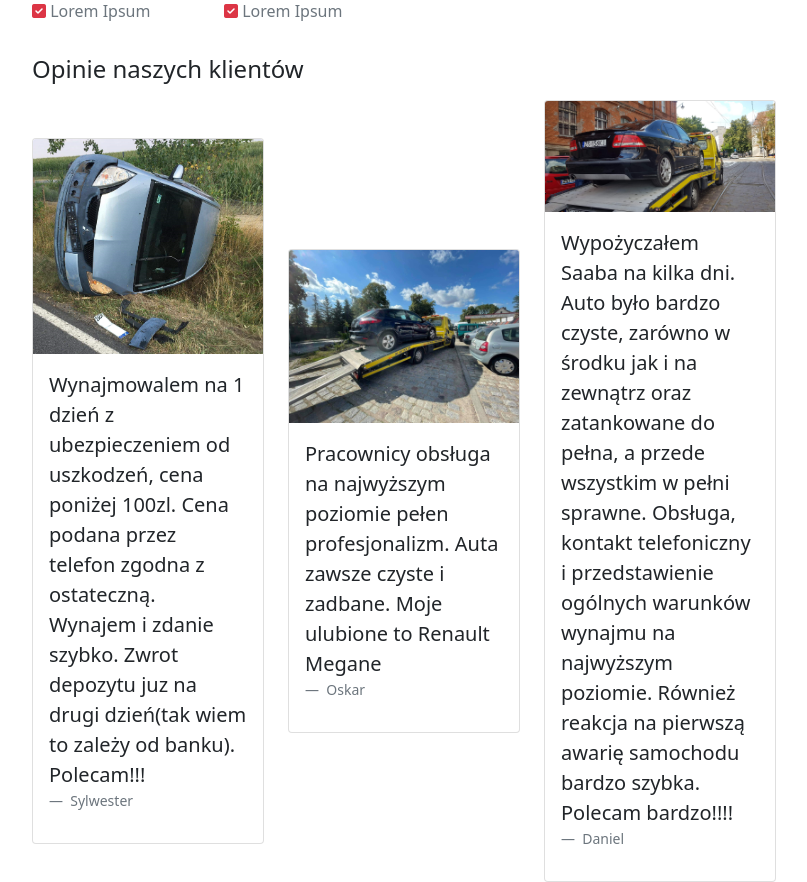
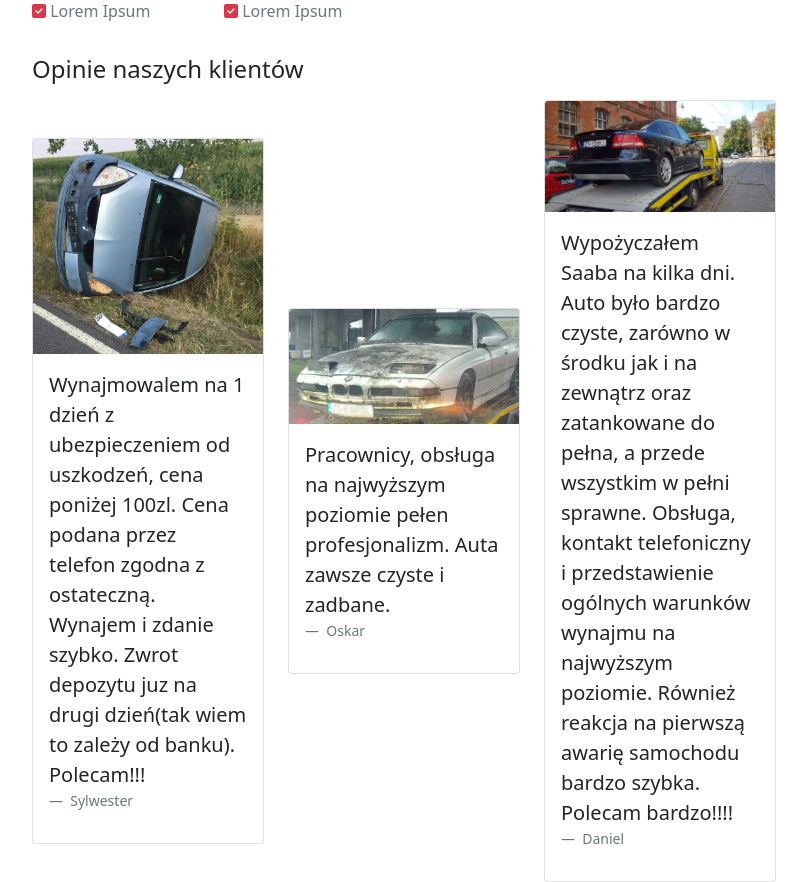
Before and after one commit to Michal582/JPO, a PHP site: page / in a window 1280 px wide. Shown: the part 1438-2320 px from the top of the page, without its empty margins (236-1043 px from the left). Run offline with PHP 8.4, Linux system fonts and the light colour scheme; some libraries are stand-ins or nearby versions.

Commit message:
Jednak tak

```diff
--- a/aboutus.php
+++ b/aboutus.php
@@ -45,10 +45,10 @@
       </div>
       <div class="col-sm-4">
         <div class="card">
-          <img src="./img/op2.jpeg" class="card-img-top">
+          <img src="./img/op2.jpg" class="card-img-top">
           <div class="card-body">
             <blockquote class="blockquote">
-              <p>Pracownicy obsługa na najwyższym poziomie pełen profesjonalizm. Auta zawsze czyste i zadbane. Moje ulubione to Renault Megane</p>
+              <p>Pracownicy, obsługa na najwyższym poziomie pełen profesjonalizm. Auta zawsze czyste i zadbane.</p>
             </blockquote>
             <figcaption class="blockquote-footer">
               Oskar
```
Also changed, not shown: img/op2.jpeg (deleted), img/op2.jpg (added).
